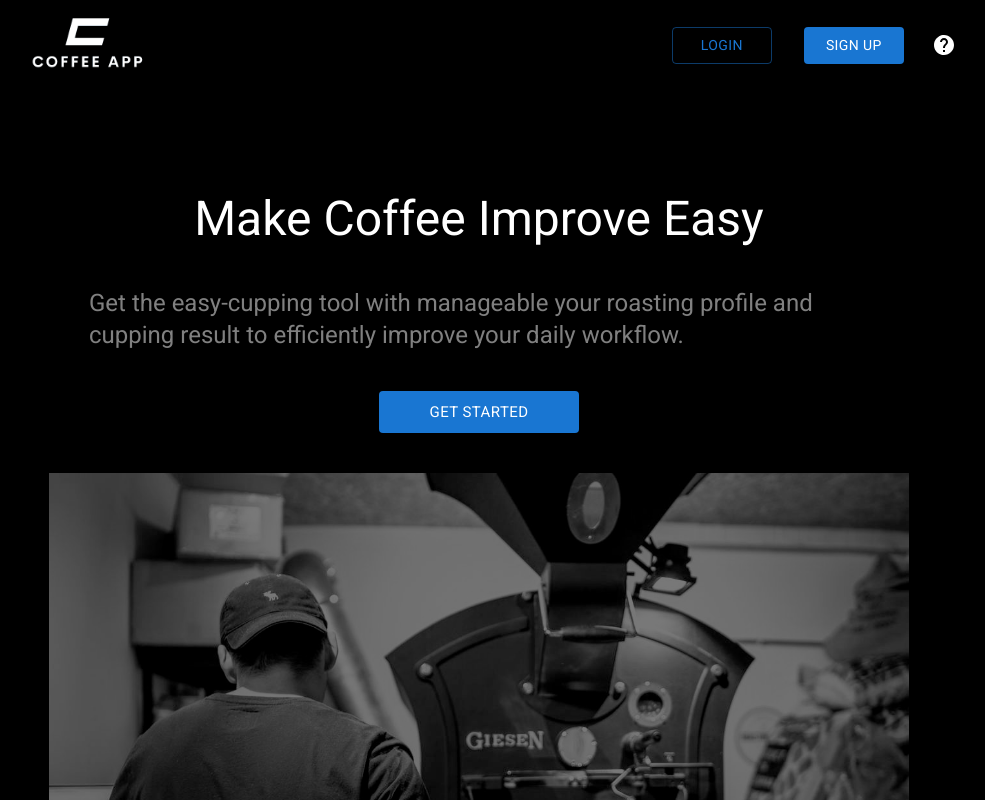
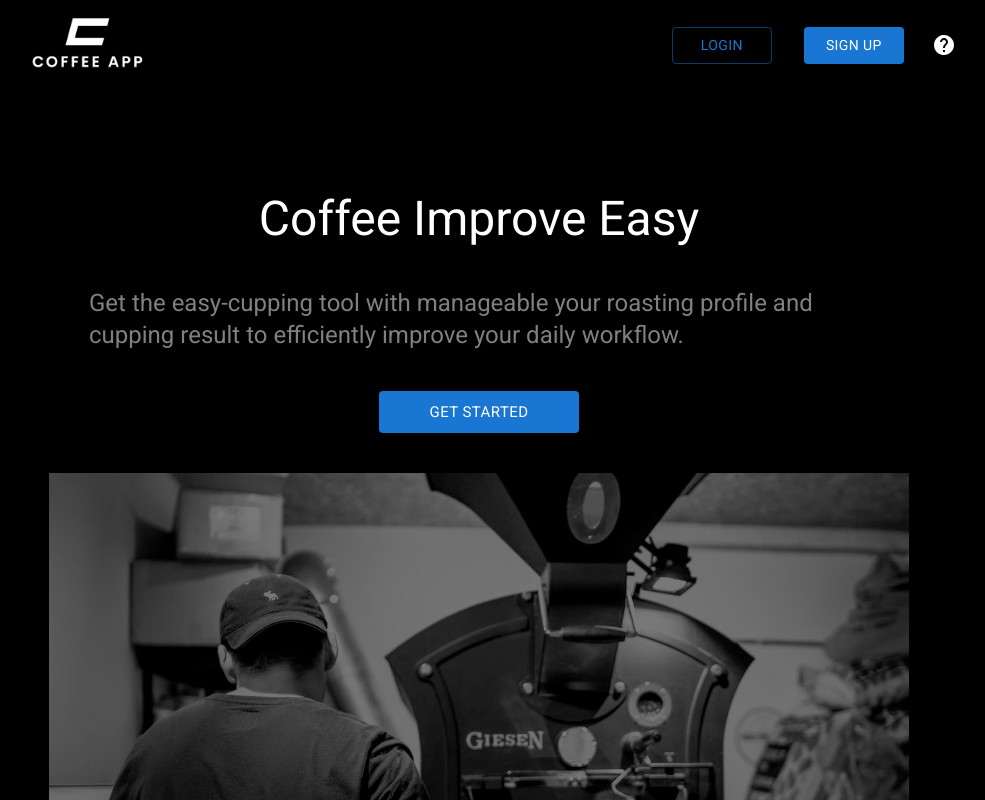
Before and after one commit to keiichi031605/coffee-app, a React (Create React App) app in the folder react-web-app/: page / in a window 1280 px wide. Shown: the top 800 px of the page, without its empty margins (161-1146 px from the left). Built offline with nearby package versions, Linux system fonts and the light colour scheme.

Commit message:
moved onboarding page to a child component

```diff
--- a/react-web-app/src/components/Home.js
+++ b/react-web-app/src/components/Home.js
@@ -1,5 +1,6 @@
 import * as React from "react";
 import '../styles/home.css'
+import Onboarding from './Onboarding.js'
 // import { Link } from "react-router-dom";
 import { Container, Box, Typography, Button } from '@mui/material';
 
@@ -8,22 +9,7 @@ export default function Home() {
   return (
     <React.Fragment>
       <Container component="main">
-        <Box className="home-wrapper">
-          <Typography className="home-text" variant="h3" component="h3" sx={{ color: 'white' }}>
-            Make Coffee Improve Easy
-          </Typography>
-          <Typography className="home-text" variant="h5" component="h5" sx={{ color: 'gray' }}>
-            Get the easy-cupping tool with manageable your roasting profile and cupping result to efficiently improve your daily workflow.
-          </Typography>
-          <Button className="get-started-button" size="large" variant="contained" color="primary">
-            Get Started
-          </Button>
-          <img
-            className="home-image"
-            src="/images/home-image.png"
-            alt="home"
-          />
-        </Box>
+        <Onboarding />
       </Container>
     </React.Fragment>
   );
--- /dev/null
+++ b/react-web-app/src/components/Onboarding.js
@@ -0,0 +1,28 @@
+import * as React from "react";
+import '../styles/home.css'
+import { Link } from "react-router-dom";
+import { Box, Typography, Button } from '@mui/material';
+
+export default function Onboarding() {
+
+  return (
+    <Box className="home-wrapper">
+      <Typography className="home-text" variant="h3" component="h3" sx={{ color: 'white' }}>
+        Coffee Improve Easy
+      </Typography>
+      <Typography className="home-text" variant="h5" component="h5" sx={{ color: 'gray' }}>
+        Get the easy-cupping tool with manageable your roasting profile and cupping result to efficiently improve your daily workflow.
+      </Typography>
+      <Link to="/signup">
+        <Button className="get-started-button" size="large" variant="contained" color="primary">
+          Get Started
+        </Button>
+      </Link>
+      <img
+        className="home-image"
+        src="/images/home-image.png"
+        alt="home"
+      />
+    </Box>
+  );
+}
```
